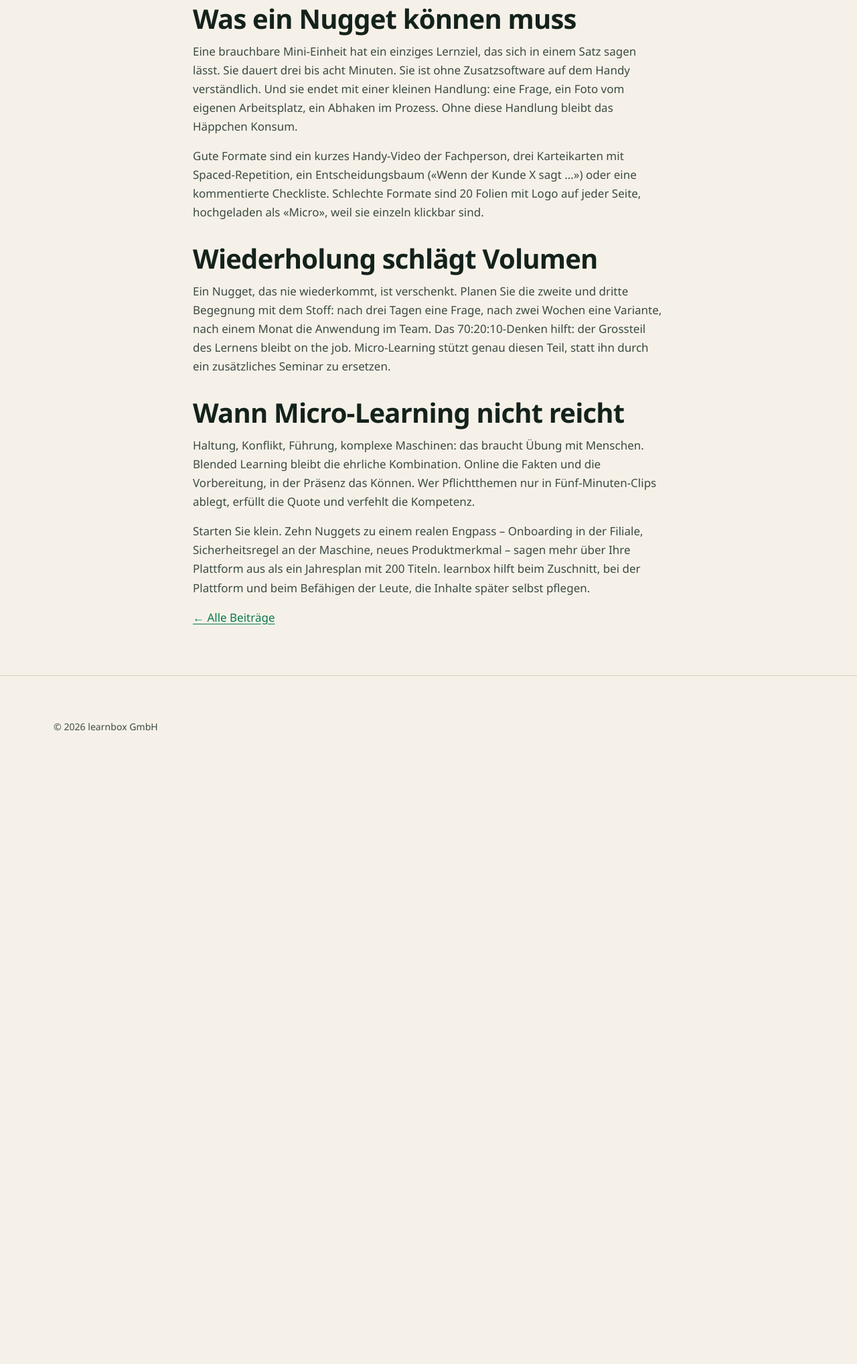
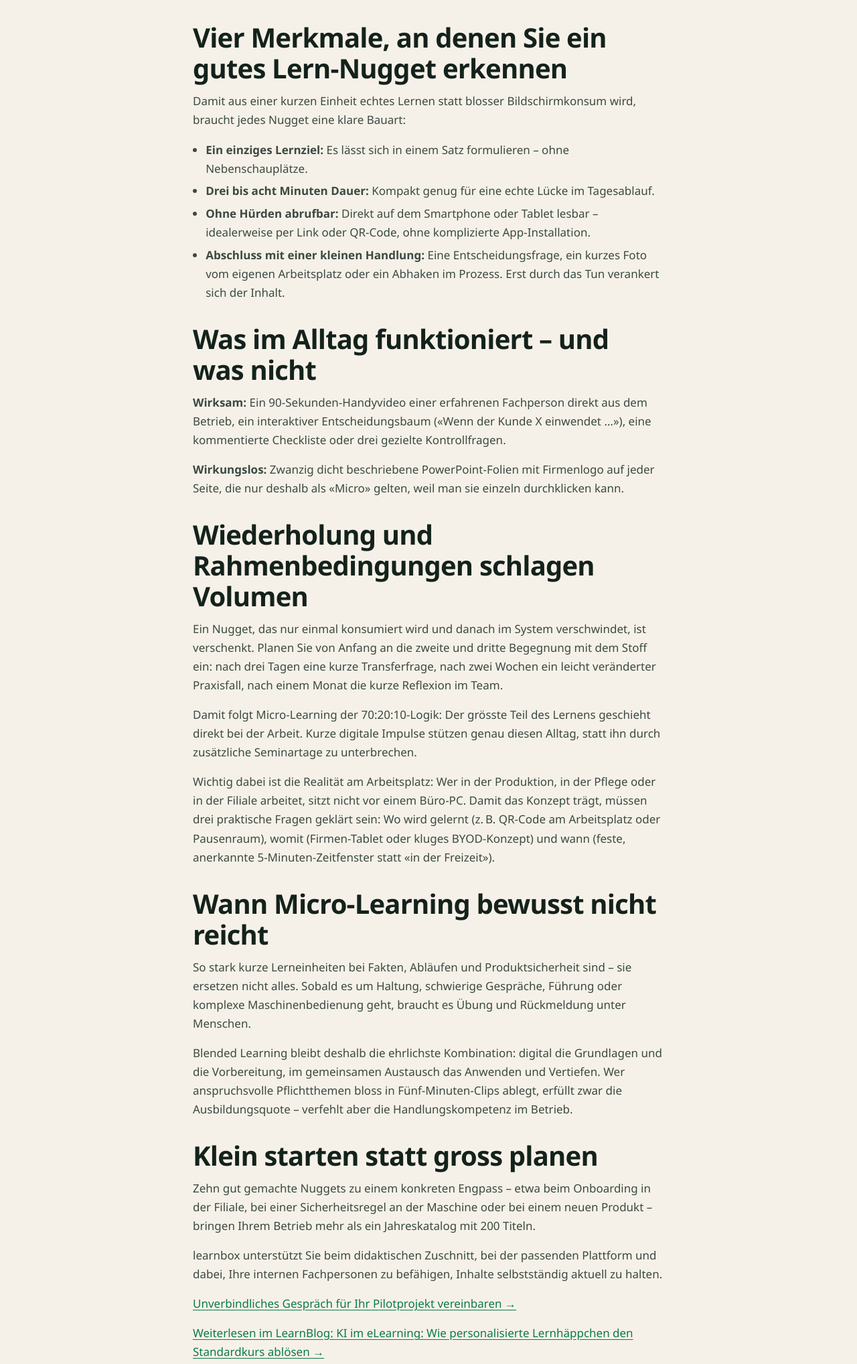
Before and after one commit to seidenraupe/learnbox-website, a website built with Vite: page blog/fuenf-minuten-am-arbeitsplatz.html in a window 1280 px wide. Shown: the part 1245-3281 px from the top of the page at 67% size. Before the commit the page ends 2373 px from the top, so only its background shows below. Built offline with nearby package versions, Linux system fonts and the light colour scheme; no server answers; a web font is replaced by a local one.

Commit message:
LearnBlog Fünf Minuten: Text und Meta überarbeitet
Neue Gliederung mit Qualitätskriterien, Filial-/Schichtbezug,
Pilot-CTA und Link zum KI-eLearning-Beitrag.

Co-authored-by: seidenraupe <seidenraupe@users.noreply.github.com>

```diff
--- a/blog/fuenf-minuten-am-arbeitsplatz.html
+++ b/blog/fuenf-minuten-am-arbeitsplatz.html
@@ -6,7 +6,7 @@
     <title>Fünf Minuten am Arbeitsplatz: Micro-Learning, das haften bleibt – learnbox</title>
     <meta
       name="description"
-      content="Wie Micro-Learning im Betrieb funktioniert: kurze Einheiten, Wiederholung, Verknüpfung mit Präsenz – ohne Spielerei."
+      content="Was gutes Micro-Learning am Arbeitsplatz ausmacht: 4 Qualitätskriterien, wirksame Formate für KMU, typische Stolpersteine im Schicht- und Filialalltag – und wann Präsenztraining unverzichtbar bleibt."
     />
     <link rel="canonical" href="https://www.learnbox.ch/blog/fuenf-minuten-am-arbeitsplatz.html" />
     <link rel="icon" href="/favicon.svg" type="image/svg+xml" />
@@ -43,44 +43,95 @@
         <img src="/images/see-steg.jpg" width="1400" height="1050" alt="Steg auf dem See – kurze Lernwege, weiter Blick." />
       </figure>
       <p>
-        Micro-Learning ist kein Trendwort für «wir schneiden den Kurs in zehn Teile». Es ist eine
-        Antwort auf den Arbeitsalltag: niemand hat 90 Minuten am Stück, fast alle haben fünf – vor
-        dem Kundenbesuch, nach der Schichtübergabe, in der Bahn. Wer internes Wissen dort
-        anbietet, wo es gebraucht wird, gewinnt gegen das Vergessen.
+        Micro-Learning ist kein Trendwort für «wir schneiden einen langen Kurs in zehn Teile». Es ist
+        eine pragmatische Antwort auf den Arbeitsalltag: Kaum jemand hat 90 Minuten am Stück frei –
+        aber fast alle haben fünf Minuten. Vor dem Kundenbesuch, nach der Schichtübergabe oder
+        unterwegs im Zug. Wer internes Wissen genau dort zugänglich macht, wo es gebraucht wird,
+        gewinnt gegen das Vergessen.
       </p>
-      <h2>Was ein Nugget können muss</h2>
+      <h2>Vier Merkmale, an denen Sie ein gutes Lern-Nugget erkennen</h2>
       <p>
-        Eine brauchbare Mini-Einheit hat ein einziges Lernziel, das sich in einem Satz sagen lässt.
-        Sie dauert drei bis acht Minuten. Sie ist ohne Zusatzsoftware auf dem Handy verständlich.
-        Und sie endet mit einer kleinen Handlung: eine Frage, ein Foto vom eigenen Arbeitsplatz,
-        ein Abhaken im Prozess. Ohne diese Handlung bleibt das Häppchen Konsum.
+        Damit aus einer kurzen Einheit echtes Lernen statt blosser Bildschirmkonsum wird, braucht
+        jedes Nugget eine klare Bauart:
+      </p>
+      <ul>
+        <li>
+          <strong>Ein einziges Lernziel:</strong> Es lässt sich in einem Satz formulieren – ohne
+          Nebenschauplätze.
+        </li>
+        <li>
+          <strong>Drei bis acht Minuten Dauer:</strong> Kompakt genug für eine echte Lücke im
+          Tagesablauf.
+        </li>
+        <li>
+          <strong>Ohne Hürden abrufbar:</strong> Direkt auf dem Smartphone oder Tablet lesbar –
+          idealerweise per Link oder QR-Code, ohne komplizierte App-Installation.
+        </li>
+        <li>
+          <strong>Abschluss mit einer kleinen Handlung:</strong> Eine Entscheidungsfrage, ein kurzes
+          Foto vom eigenen Arbeitsplatz oder ein Abhaken im Prozess. Erst durch das Tun verankert
+          sich der Inhalt.
+        </li>
+      </ul>
+      <h2>Was im Alltag funktioniert – und was nicht</h2>
+      <p>
+        <strong>Wirksam:</strong> Ein 90-Sekunden-Handyvideo einer erfahrenen Fachperson direkt aus
+        dem Betrieb, ein interaktiver Entscheidungsbaum («Wenn der Kunde X einwendet …»), eine
+        kommentierte Checkliste oder drei gezielte Kontrollfragen.
       </p>
       <p>
-        Gute Formate sind ein kurzes Handy-Video der Fachperson, drei Karteikarten mit
-        Spaced-Repetition, ein Entscheidungsbaum («Wenn der Kunde X sagt …») oder eine
-        kommentierte Checkliste. Schlechte Formate sind 20 Folien mit Logo auf jeder Seite,
-        hochgeladen als «Micro», weil sie einzeln klickbar sind.
+        <strong>Wirkungslos:</strong> Zwanzig dicht beschriebene PowerPoint-Folien mit Firmenlogo auf
+        jeder Seite, die nur deshalb als «Micro» gelten, weil man sie einzeln durchklicken kann.
       </p>
-      <h2>Wiederholung schlägt Volumen</h2>
+      <h2>Wiederholung und Rahmenbedingungen schlagen Volumen</h2>
       <p>
-        Ein Nugget, das nie wiederkommt, ist verschenkt. Planen Sie die zweite und dritte Begegnung
-        mit dem Stoff: nach drei Tagen eine Frage, nach zwei Wochen eine Variante, nach einem Monat
-        die Anwendung im Team. Das 70:20:10-Denken hilft: der Grossteil des Lernens bleibt on the
-        job. Micro-Learning stützt genau diesen Teil, statt ihn durch ein zusätzliches Seminar zu
-        ersetzen.
-      </p>
-      <h2>Wann Micro-Learning nicht reicht</h2>
-      <p>
-        Haltung, Konflikt, Führung, komplexe Maschinen: das braucht Übung mit Menschen. Blended
-        Learning bleibt die ehrliche Kombination. Online die Fakten und die Vorbereitung, in der
-        Präsenz das Können. Wer Pflichtthemen nur in Fünf-Minuten-Clips ablegt, erfüllt die Quote
-        und verfehlt die Kompetenz.
+        Ein Nugget, das nur einmal konsumiert wird und danach im System verschwindet, ist
+        verschenkt. Planen Sie von Anfang an die zweite und dritte Begegnung mit dem Stoff ein: nach
+        drei Tagen eine kurze Transferfrage, nach zwei Wochen ein leicht veränderter Praxisfall,
+        nach einem Monat die kurze Reflexion im Team.
       </p>
       <p>
-        Starten Sie klein. Zehn Nuggets zu einem realen Engpass – Onboarding in der Filiale,
-        Sicherheitsregel an der Maschine, neues Produktmerkmal – sagen mehr über Ihre Plattform aus
-        als ein Jahresplan mit 200 Titeln. learnbox hilft beim Zuschnitt, bei der Plattform und
-        beim Befähigen der Leute, die Inhalte später selbst pflegen.
+        Damit folgt Micro-Learning der 70:20:10-Logik: Der grösste Teil des Lernens geschieht
+        direkt bei der Arbeit. Kurze digitale Impulse stützen genau diesen Alltag, statt ihn durch
+        zusätzliche Seminartage zu unterbrechen.
+      </p>
+      <p>
+        Wichtig dabei ist die Realität am Arbeitsplatz: Wer in der Produktion, in der Pflege oder in
+        der Filiale arbeitet, sitzt nicht vor einem Büro-PC. Damit das Konzept trägt, müssen drei
+        praktische Fragen geklärt sein: Wo wird gelernt (z. B. QR-Code am Arbeitsplatz oder
+        Pausenraum), womit (Firmen-Tablet oder kluges BYOD-Konzept) und wann (feste, anerkannte
+        5-Minuten-Zeitfenster statt «in der Freizeit»).
+      </p>
+      <h2>Wann Micro-Learning bewusst nicht reicht</h2>
+      <p>
+        So stark kurze Lerneinheiten bei Fakten, Abläufen und Produktsicherheit sind – sie ersetzen
+        nicht alles. Sobald es um Haltung, schwierige Gespräche, Führung oder komplexe
+        Maschinenbedienung geht, braucht es Übung und Rückmeldung unter Menschen.
+      </p>
+      <p>
+        Blended Learning bleibt deshalb die ehrlichste Kombination: digital die Grundlagen und die
+        Vorbereitung, im gemeinsamen Austausch das Anwenden und Vertiefen. Wer anspruchsvolle
+        Pflichtthemen bloss in Fünf-Minuten-Clips ablegt, erfüllt zwar die Ausbildungsquote – verfehlt
+        aber die Handlungskompetenz im Betrieb.
+      </p>
+      <h2>Klein starten statt gross planen</h2>
+      <p>
+        Zehn gut gemachte Nuggets zu einem konkreten Engpass – etwa beim Onboarding in der Filiale,
+        bei einer Sicherheitsregel an der Maschine oder bei einem neuen Produkt – bringen Ihrem
+        Betrieb mehr als ein Jahreskatalog mit 200 Titeln.
+      </p>
+      <p>
+        learnbox unterstützt Sie beim didaktischen Zuschnitt, bei der passenden Plattform und dabei,
+        Ihre internen Fachpersonen zu befähigen, Inhalte selbstständig aktuell zu halten.
+      </p>
+      <p>
+        <a href="/kontakt.html">Unverbindliches Gespräch für Ihr Pilotprojekt vereinbaren →</a>
+      </p>
+      <p>
+        <a href="/blog/ki-im-elearning-personalisierte-haeppchen.html"
+          >Weiterlesen im LearnBlog: KI im eLearning: Wie personalisierte Lernhäppchen den
+          Standardkurs ablösen →</a
+        >
       </p>
       <p><a href="/blog.html">← Alle Beiträge</a></p>
     </main>
```
Also changed, not shown: blog.html (+1 -1 lines).
